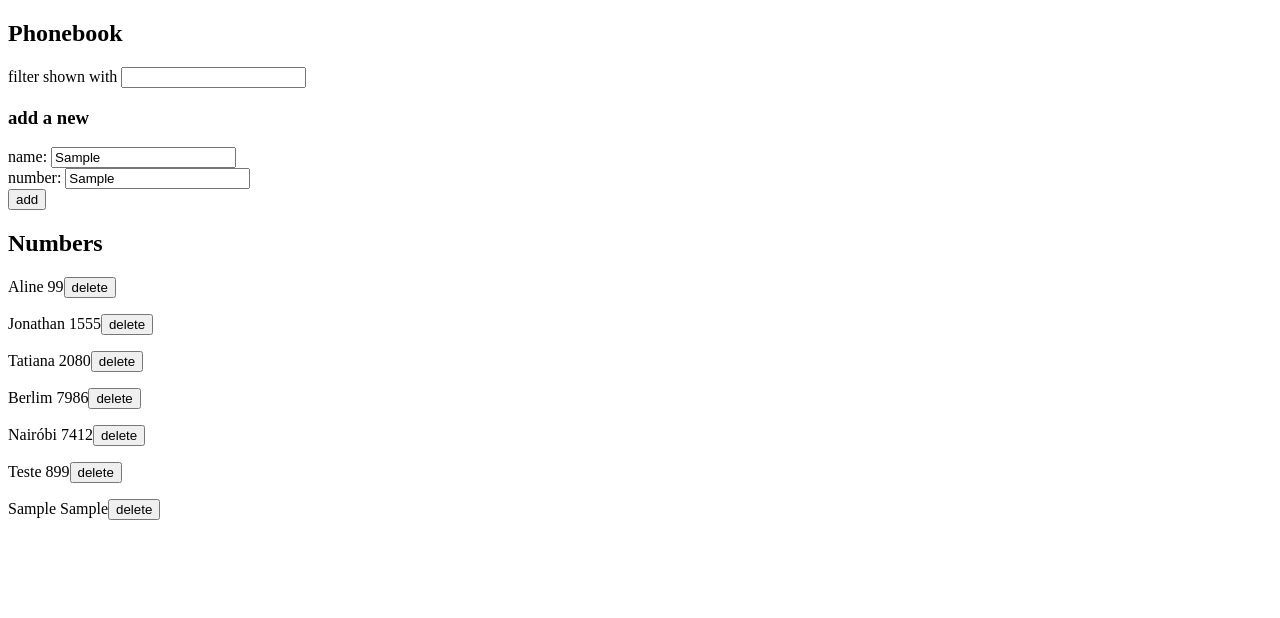
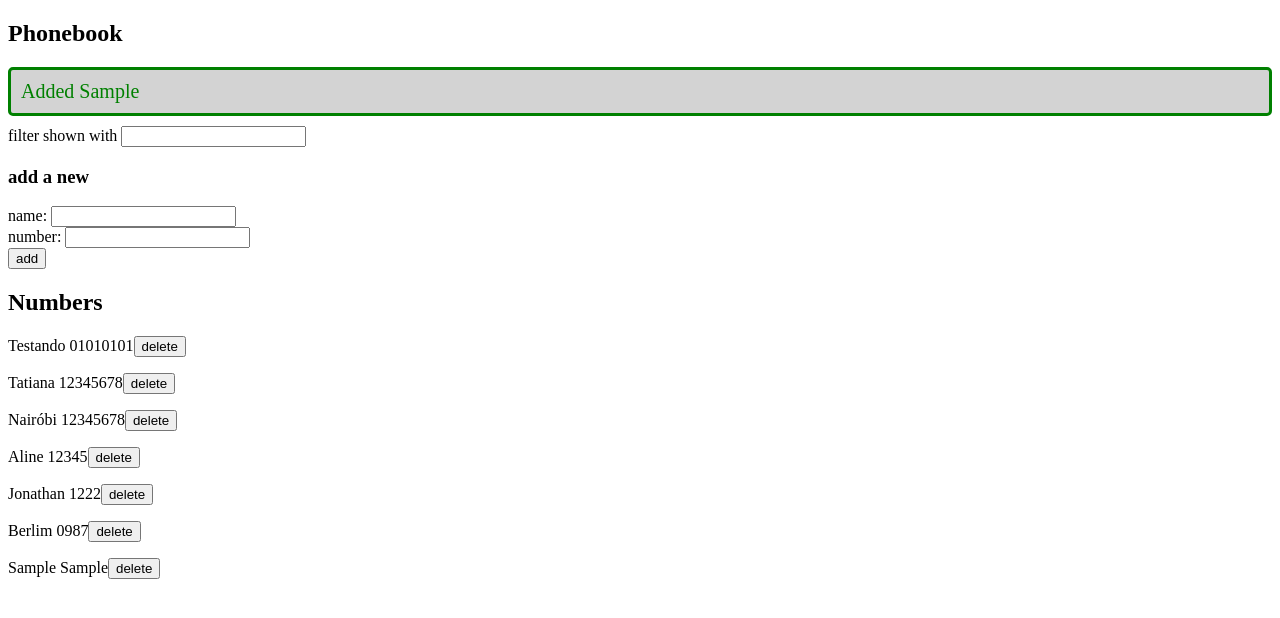
Before and after one commit to Jonh1788/fullstackOpen, a React (Create React App) app in the folder part2/phonebook/: page / in a window 1280 px wide. Both pictures are taken after typing "Sample", "Sample" into the empty fields and a click on the button "add". Shown: the top 618 px of the page. Built offline with nearby package versions, Linux system fonts and the light colour scheme; no server answers; data requests are answered from the project's data file.

Commit message:
Finalizada ultima parte

```diff
--- a/part2/phonebook/db.json
+++ b/part2/phonebook/db.json
@@ -1,34 +1,34 @@
 {
   "persons": [
     {
+      "name": "Testando",
+      "number": "01010101",
+      "id": 10
+    },
+    {
+      "name": "Tatiana",
+      "number": "12345678",
+      "id": 11
+    },
+    {
+      "name": "Nairóbi",
+      "number": "12345678",
+      "id": 12
+    },
+    {
       "name": "Aline",
-      "number": "99",
-      "id": 1
+      "number": "12345",
+      "id": 13
     },
     {
       "name": "Jonathan",
-      "number": "1555",
-      "id": 2
-    },
-    {
-      "name": "Tatiana",
-      "number": "2080",
-      "id": 3
+      "number": "1222",
+      "id": 14
     },
     {
       "name": "Berlim",
-      "number": "7986",
-      "id": 4
-    },
-    {
-      "name": "Nairóbi",
-      "number": "7412",
-      "id": 5
-    },
-    {
-      "name": "Teste",
-      "number": "899",
-      "id": 6
+      "number": "0987",
+      "id": 15
     }
   ]
 }
--- a/part2/phonebook/src/App.js
+++ b/part2/phonebook/src/App.js
@@ -2,7 +2,7 @@ import { useState, useEffect } from 'react'
 
 import phoneService from './services/phones'
 
-const Person = ({persons, setPersons, setPersonsToShow}) => {
+const Person = ({persons, setPersons, setPersonsToShow, setMessage, setColor}) => {
 
   const apagar = (id, name) => {
     const resultado = window.confirm(`delete ${name}`)
@@ -11,8 +11,19 @@ const Person = ({persons, setPersons, setPersonsToShow}) => {
       const novaLista = persons.filter(person => person.id !== id)
       setPersonsToShow(novaLista)
       setPersons(novaLista)
-      phoneService.apagar(id)
+	    phoneService.apagar(id).catch(error =>{
+	    setColor('red')
+		    setMessage(`the person ${name} as already deleted`)
+		    setTimeout(() => {
+			    setMessage(null
+			    )},3000)
 
+		    })
+	    setMessage(`deleted ${name}`)
+	    setColor('red')
+	    setTimeout(() => {
+		setMessage(null)
+		    },3000)
     }
 
   }
@@ -34,16 +45,34 @@ const PersonForm = (props) => {
   return(
     <form onSubmit={props.addName}>
         <div>
-          name: <input onChange={props.handleEventName}/>
+          name: <input onChange={props.handleEventName} value={props.name}/>
         </div>
         <div>
-          number: <input onChange={props.handleEventNumber}/>
+          number: <input onChange={props.handleEventNumber}  value={props.number}/>
         </div>
         <div>
           <button type="submit">add</button>
         </div>
       </form>
   )
+}
+
+const Message = ({message, cor}) => {
+
+	const errorStyle = {
+  color: cor,
+  background: 'lightgrey',
+		fontSize: 20,
+  borderStyle: 'solid',
+  borderRadius: 5,
+  padding: 10,
+  marginBottom: 10,
+		}
+	if(message !== null){
+		return (
+		<div style={errorStyle}>{message}</div>
+			)
+		}
 }
 
 
@@ -54,8 +83,10 @@ const App = () => {
   const [newNumber, setNewNumber] = useState('')
   const [filter, setNewFilter] = useState('')
   const [personsToShow, setPersonsToShow] = useState(persons)
-
+	const [message, setMessage] = useState('')
+	const [cor, setColor] = useState('green')
 	useEffect(() => {
+		setMessage(null)
     phoneService.getAll().then(initialPhones => {
       setPersonsToShow(initialPhones)
       setPersons(initialPhones)
@@ -108,6 +139,13 @@ const App = () => {
         person.name !== newName)
         setPersonsToShow(novaLista.concat(nameObject))
         setPersons(novaLista.concat(nameObject))
+	setNewName('')
+	      setNewNumber('')
+	      setMessage(`updated ${newName}`)
+	      setColor('green')
+	      setTimeout(() => {
+		setMessage(null)
+		      }, 3000)
 	      return
 
       }
@@ -118,7 +156,7 @@ const App = () => {
     const nameObject = {
       name: newName,
       number: newNumber,
-      id: persons.length+1,
+
     }
 
     phoneService.create(nameObject).then(response => console.log(response))
@@ -129,23 +167,29 @@ const App = () => {
     setNewNumber('')
     setPersonsToShow(atualizaPersons)
 		  console.log(persons)
-
+	  setColor('green')
+	  setMessage(`Added ${newName}`)
+	  setTimeout(() => {
+		  setMessage(null)
+		  }, 3000)
   }
 
 
 	return (
 		<div>
+
 			<h2>Phonebook</h2>
+		<Message message={message} cor={cor} />
 
       <Filter handleEvent={handleFilterChange}/>
 
       <h3>add a new</h3>
 
-      <PersonForm addName={addName} handleEventName={handlePersonChange} handleEventNumber={handleNumberChange} />
+      <PersonForm addName={addName} handleEventName={handlePersonChange} handleEventNumber={handleNumberChange} name={newName} number={newNumber}/>
 
       <h2>Numbers</h2>
 
-        <Person persons={personsToShow} setPersons={setPersons} setPersonsToShow={setPersonsToShow} />
+        <Person persons={personsToShow} setPersons={setPersons} setPersonsToShow={setPersonsToShow} setMessage={setMessage} setColor={setColor}/>
 
     </div>
   )
--- a/part2/phonebook/src/services/phones.js
+++ b/part2/phonebook/src/services/phones.js
@@ -24,4 +24,8 @@ const apagar = (id) => {
 
 
 
-export default { getAll, create, update, apagar }
+export default {
+	getAll: getAll,
+	create: create,
+	update: update,
+	apagar: apagar }
```
Lines whose indentation alone changed are shown as unchanged.
